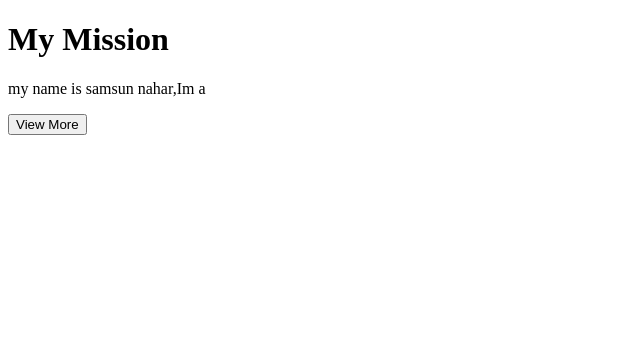
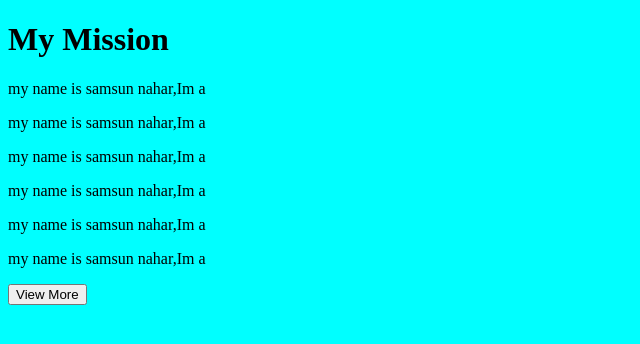
Before and after one commit to samsunnaharsrity/class1, a plain HTML site: page index.html in a window 1280 px wide. Shown: the whole page, without its empty margins (0-640 px from the left). Drawn offline with Linux system fonts and the light colour scheme.

Commit message:
body bg color changed

```diff
--- a/index.css
+++ b/index.css
@@ -0,0 +1,6 @@
+body{
+    background-color: aqua;
+}
+h1{
+    color: browns;
+}
--- a/index.html
+++ b/index.html
@@ -5,6 +5,7 @@
     <meta name="viewport" content="width=device-width, initial-scale=1.0">
     <title>My Portfolio</title>
     <link rel="shortcut icon" href="./asset/pic.jpg" type="image/x-icon">
+    <link rel="stylesheet" href="index.css">
 </head>
 <body>
     <div>
@@ -13,6 +14,11 @@
     </div>
 
     <h1>My Mission</h1>
+    <p>my name is samsun nahar,Im a </p>
+    <p>my name is samsun nahar,Im a </p>
+    <p>my name is samsun nahar,Im a </p>
+    <p>my name is samsun nahar,Im a </p>
+    <p>my name is samsun nahar,Im a </p>
     <p>my name is samsun nahar,Im a </p>
     <div><button>View More</button></div>
     <img src="pic.png" alt="">
```
